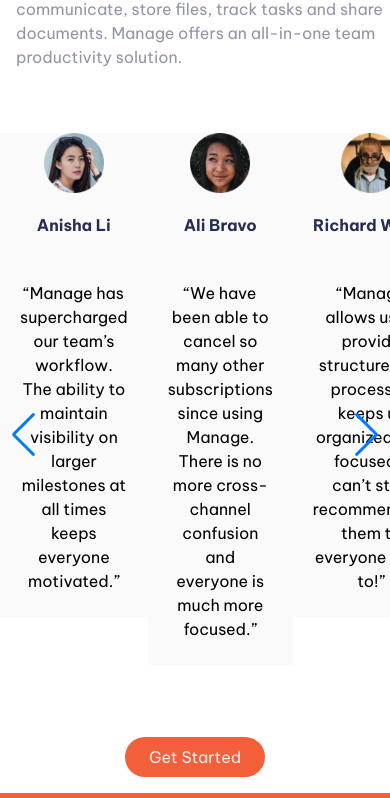
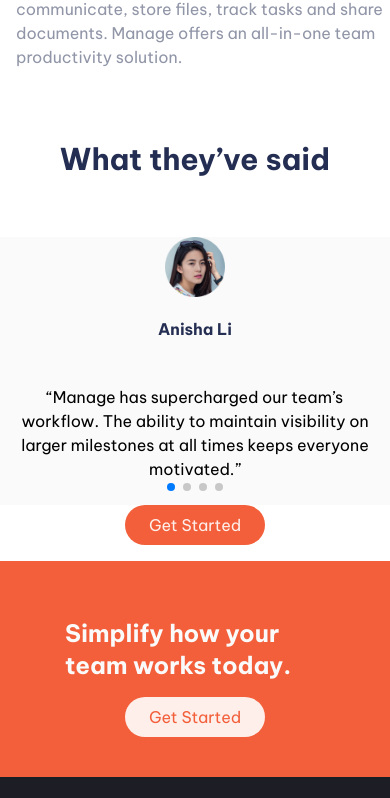
Before and after one commit to Jamieeee1/manage-landing-page-master, a website: page public/index.html in a window 390 px wide. Shown: the part 1580-2378 px from the top of the page. Drawn offline with nearby package versions, Linux system fonts and the light colour scheme.

Commit message:
Fixed swiper js to work well and breakpoint is now functional

```diff
--- /dev/null
+++ b/public/Slide.css
@@ -0,0 +1,8 @@
+.mainslide {
+    height: max-content;
+    min-width: 375px;
+    max-width: 420px;
+}
+
+
+/* h-max min-w-[375px] max-w-[420px]; */
--- a/public/index.html
+++ b/public/index.html
@@ -10,7 +10,10 @@
   <link rel="stylesheet" href="output.css">
 
   <!-- swiper css  -->
-  <link rel="stylesheet" href="https://cdn.jsdelivr.net/npm/swiper@11/swiper-bundle.min.css"/>
+  <!-- <link rel="stylesheet" href="https://cdn.jsdelivr.net/npm/swiper@11/swiper-bundle.min.css"/> -->
+  <link rel="stylesheet" href="swiper-bundle.css">
+
+  <link rel="stylesheet" href="Slide.css">
 
 </head>
 <body class="bg-transparent bg-no-repeat bg-topright font-vietnam">
@@ -84,15 +87,12 @@
 
   </div>
 
-  <div class="myswiper swiper">
-    <!-- <h1 class="pt-2 text-3xl text-center pb-[60px] text-pry-darkblue font-lvl3">
+  <div class="swiper mySwiper">
+    <h1 class="pt-2 text-3xl text-center pb-[60px] text-pry-darkblue font-lvl3">
       What they’ve said
-    </h1> -->
-
+    </h1>
     <div class="swiper-wrapper">
-
-      <div class=" swipper-slide">
-
+      <div class="swiper-slide mainslide">
         <div class="innersaid">
           <div class="whatimages">
             <img src="images/avatar-anisha.png" class="h-[inherit]" alt="" srcset="">
@@ -103,11 +103,9 @@
             visibility on larger milestones at all times keeps everyone motivated.”
           </p>
         </div>
-
       </div>
 
-      <div class=" swipper-slide">
-
+      <div class="swiper-slide mainslide">
         <div class="innersaid">
           <div class="whatimages">
             <img src="images/avatar-ali.png" class="h-[inherit]" alt="" srcset="">
@@ -121,8 +119,7 @@
         </div>
       </div>
 
-      <div class=" swipper-slide">
-
+      <div class="swiper-slide mainslide">
         <div class="innersaid">
           <div class="whatimages">
             <img src="images/avatar-richard.png" class="h-[inherit]" alt="" srcset="">
@@ -135,8 +132,7 @@
         </div>
       </div>
 
-      <div class=" swipper-slide">
-
+      <div class="swiper-slide mainslide">
         <div class="innersaid">
           <div class="whatimages">
             <img src="images/avatar-shanai.png" class="h-[inherit]" alt="" srcset="">
@@ -147,13 +143,11 @@
             from anywhere. It keeps the whole team in-sync without being intrusive.”
           </p>
         </div>
-
+      </div>
 
     </div>
-    <div class="swiper-button-next"></div>
-    <div class="swiper-button-prev"></div>
 
-    <div class="w-full h-10 swiper-pagination"></div>
+    <div class="swiper-pagination"></div>
 
   </div>
 
@@ -249,7 +243,8 @@
 
   <!-- swiper js  -->
     <!-- Swiper JS -->
-    <script src="https://cdn.jsdelivr.net/npm/swiper@11/swiper-bundle.min.js"></script>
+    <!-- <script src="https://cdn.jsdelivr.net/npm/swiper@11/swiper-bundle.min.js"></script> -->
+    <script src="swiper-bundle.js"></script>
 
     <!-- Initialize Swiper -->
     <script>
@@ -265,6 +260,24 @@
           nextEl: ".swiper-button-next",
           prevEl: ".swiper-button-prev",
         },
+        breakpoints: {
+          // when window width is >= 375px
+          375: {
+            slidesPerView: 1,
+            spaceBetween: 10
+          },
+          // when window width is >= 650px
+          650: {
+            slidesPerView: 2,
+            spaceBetween: 20
+          },
+          // when window width is >= 640px
+          1200: {
+            slidesPerView: 3,
+            spaceBetween: 30
+          }
+        }
+
       });
     </script>
 </body>
--- a/src/input.css
+++ b/src/input.css
@@ -37,8 +37,8 @@
         @apply py-5 text-center text-pry-darkblue font-lvl3;
     }
 
-    .swipper-slide {
-        @apply h-max;
+    .mainslide {
+        @apply h-max min-w-[375px] max-w-[420px];
     }
 
     .said {
```
Also changed, not shown: public/home.js (+20 -0 lines).
